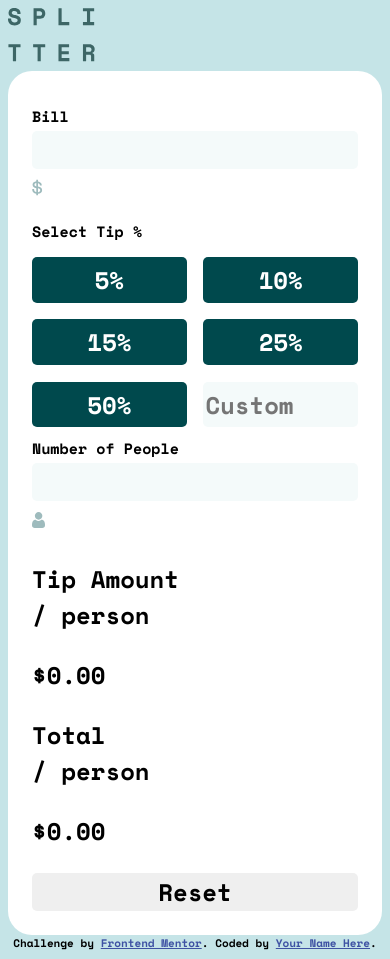
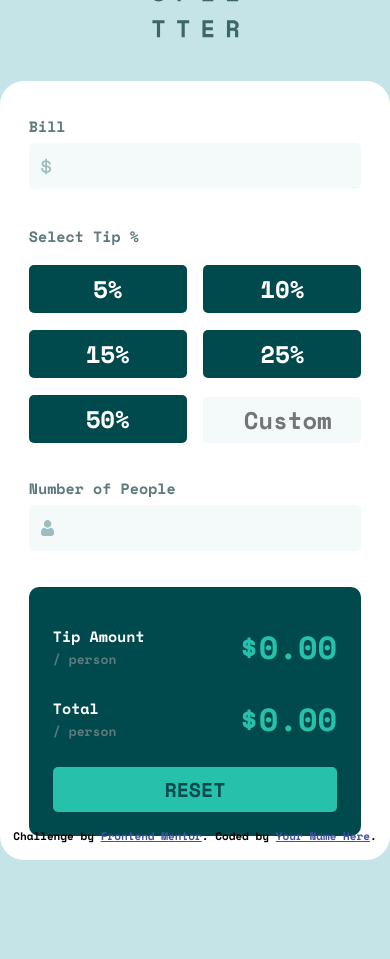
Before and after one commit to MauritzLM/tip-calculator-app, a website built with webpack: page dist/index.html in a window 390 px wide. After the commit the page ends 860 px from the top, so only its background shows below. Built offline with nearby package versions, Linux system fonts and the light colour scheme.

Commit message:
updated fonts, colors and mobile layout

```diff
--- a/src/style.css
+++ b/src/style.css
@@ -5,27 +5,63 @@
 html {
     font-size: 10px;
     font-family: 'Space Mono', monospace;
+    height: 100vh;
 }
 
 body {
     font-size: 2.4rem;
     background-color: hsl(185, 41%, 84%);
+    /* background-image: url(./images/logo.svg);
+    background-repeat: no-repeat;
+    background-position: top 2em center; */
+    margin: 0;
+    display: flex;
+    align-items: center;
+    flex-direction: column;
+    justify-content: center;
+    height: 100%;
+    position: relative;
+}
+
+p {
+    font-size: 1.5rem;
+    color: hsl(0, 0%, 100%);
+    margin: 0;
 }
 
 label,
 .select-tip-section p {
     font-size: 1.5rem;
+    color: hsl(186, 14%, 43%);
+}
+
+.select-tip-section p {
+    margin-bottom: 1.2em;
 }
 
 /* main {
     background-color: hsl(185, 41%, 84%);
-} */
+
+}  */
+
+.logo-container {
+    text-align: center;
+    margin-bottom: 1.4em;
+}
 
 .calculator {
-    padding: 1em;
+    padding: 1em 1.2em;
     background-color: hsl(0, 0%, 100%);
     border-radius: 1em;
+    display: flex;
+    flex-direction: column;
+    /* position: relative;
+    top: 20%; */
 }
+
+/* .input-section {
+    position: relative;
+} */
 
 input,
 button {
@@ -36,10 +72,31 @@ button {
     border: none;
 }
 
+input {
+    margin-top: .1em;
+}
+
+.input-section img {
+    position: relative;
+    bottom: 1.72em;
+    left: .5em;
+}
+
+/* .dollar-icon {
+    top: ;
+} */
+
 input[type=number] {
     appearance: textfield;
     display: block;
     background-color: hsl(189, 41%, 97%);
+    text-align: right;
+    padding: .2em .6em;
+    color: hsl(183, 100%, 15%);
+}
+
+.select-tip-section {
+    margin-bottom: 1em;
 }
 
 .percentage-container {
@@ -49,13 +106,13 @@ input[type=number] {
 }
 
 /* #custom-percentage {
-    width: 100%;
+    color: hsl(186, 14%, 43%);
 } */
 
 .percentage {
     background-color: hsl(183, 100%, 15%);
     text-align: center;
-    padding: .2em .5em;
+    padding: .25em .5em;
     border-radius: 5px;
     color: hsl(0, 0%, 100%);
     cursor: pointer;
@@ -65,8 +122,49 @@ input[type=number] {
     display: block;
 } */
 
+.display-calculations {
+    background-color: hsl(183, 100%, 15%);
+    border-radius: 10px;
+    padding: 1.5em 1em 1em 1em;
+    display: flex;
+    flex-direction: column;
+    gap: 1em;
+}
+
+.amount-container {
+    display: flex;
+    justify-content: space-between;
+    align-items: center;
+}
+
+/* .amount-container p {
+    font
+}  */
+
+.amount-container p span {
+    font-size: 1.3rem;
+    color: hsl(186, 14%, 43%);
+}
+
+.amount-container .display-total-amount,
+.amount-container .display-tip-amount {
+    font-size: 3.2rem;
+    color: hsl(172, 67%, 45%);
+}
+
+.reset-btn {
+    color: hsl(183, 100%, 15%);
+    background-color: hsl(172, 67%, 45%);
+    text-transform: uppercase;
+    padding-top: .4em;
+    padding-bottom: .4em;
+    font-size: 2rem;
+    cursor: pointer;
+}
+
 .selected {
     background-color: hsl(172, 67%, 45%);
+    color: hsl(183, 100%, 15%);
 }
 
 
@@ -74,6 +172,8 @@ input[type=number] {
 .attribution {
     font-size: 11px;
     text-align: center;
+    position: absolute;
+    bottom: 0;
 }
 
 .attribution a {
```
Also changed, not shown: dist/main.js.
